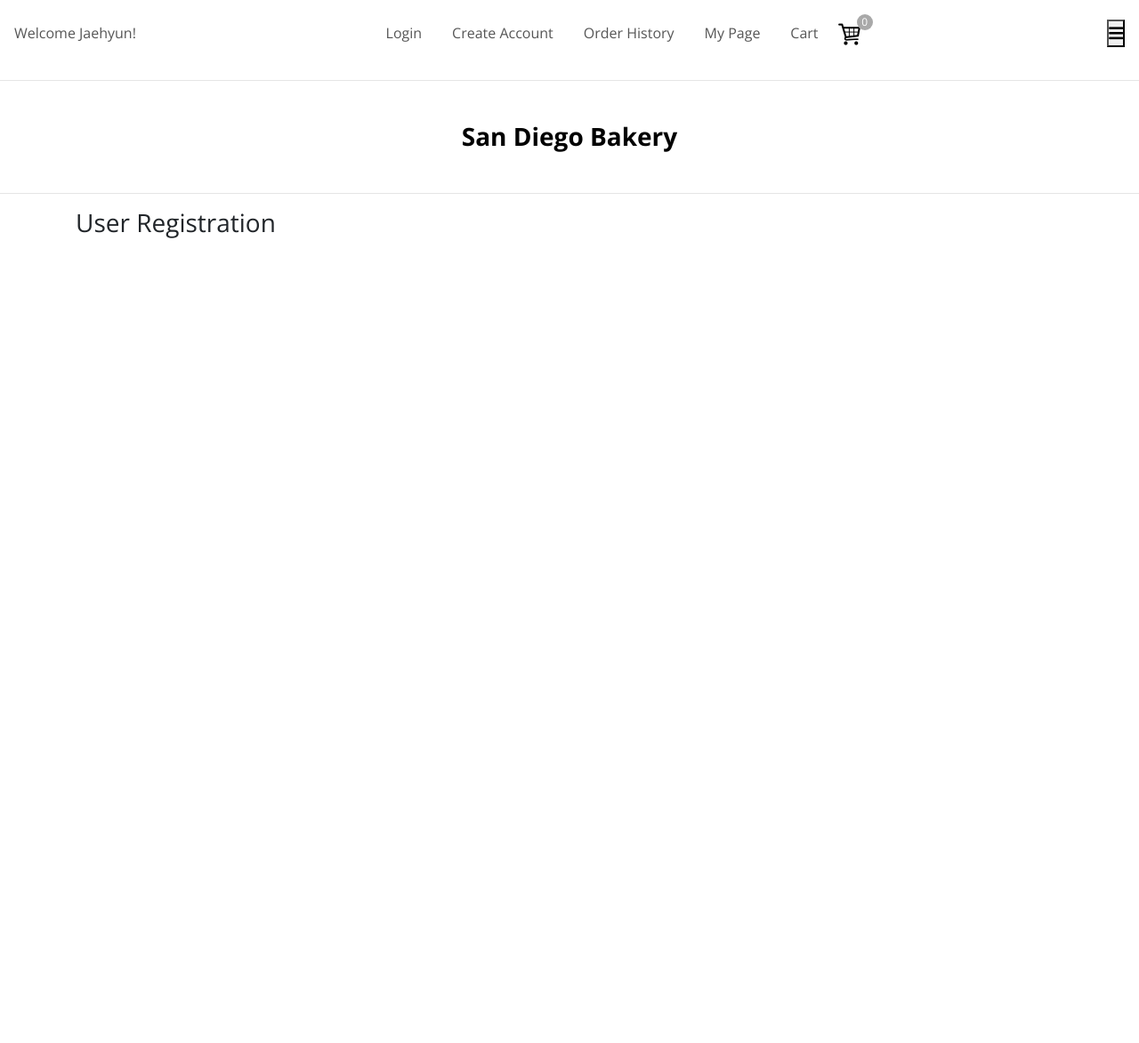
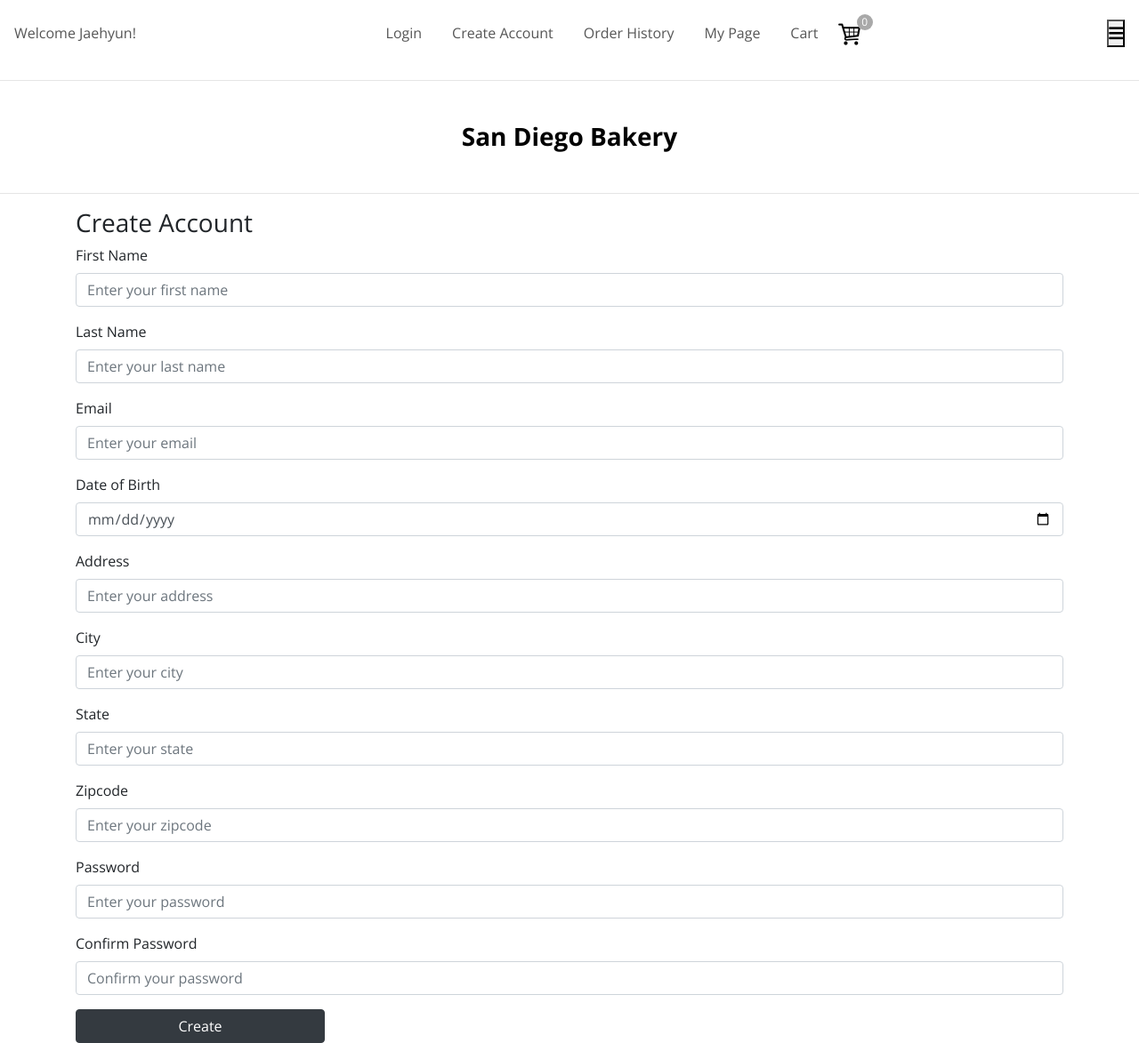
Before and after one commit to jaehyunan11/solo_project, a Django app: page /user_registration/ in a window 1280 px wide. Shown: the whole page at 89% size. Before the commit the page ends 268 px from the top, so only its background shows below. Run offline with Django 3.2, Linux system fonts and the light colour scheme; some libraries are stand-ins or nearby versions.

Commit message:
create account

```diff
--- a/shop_app/templates/user_registration.html
+++ b/shop_app/templates/user_registration.html
@@ -1,5 +1,52 @@
 {% extends 'shop_main.html' %}
 {% load static %}
 {% block content %}
-<h3>User Registration</h3>
+<div id="create__account__title">
+    <h3>Create Account</h3>
+</div>
+<div id="create__account">
+    <form id="create__account__form" action="{% url 'store'%}" method=POST>
+        <div class="form-group">
+            <label for="first_name">First Name</label>
+            <input type="text" class="form-control" placeholder="Enter your first name">
+        </div>
+        <div class="form-group">
+            <label for="last_name">Last Name</label>
+            <input type="text" class="form-control" placeholder="Enter your last name">
+        </div>
+        <div class="form-group">
+            <label for="email">Email</label>
+            <input type="text" class="form-control" placeholder="Enter your email">
+        </div>
+        <div class="form-group">
+            <label for="date_of_birth">Date of Birth</label>
+            <input type="date" class="form-control">
+        </div>
+        <div class="form-group">
+            <label for="address">Address</label>
+            <input type="text" class="form-control" placeholder="Enter your address">
+        </div>
+        <div class="form-group">
+            <label for="city">City</label>
+            <input type="text" class="form-control" placeholder="Enter your city">
+        </div>
+        <div class="form-group">
+            <label for="state">State</label>
+            <input type="text" class="form-control" placeholder="Enter your state">
+        </div>
+        <div class="form-group">
+            <label for="zipcode">Zipcode</label>
+            <input type="text" class="form-control" placeholder="Enter your zipcode">
+        </div>
+        <div class="form-group">
+            <label for="password">Password</label>
+            <input type="password" class="form-control" placeholder="Enter your password">
+        </div>
+        <div class="form-group">
+            <label for="cf_password">Confirm Password</label>
+            <input type="password" class="form-control" placeholder="Confirm your password">
+        </div>
+        <button type="submit" class="btn btn-dark">Create</button>
+    </form>
+</div>
 {% endblock content %}
```
